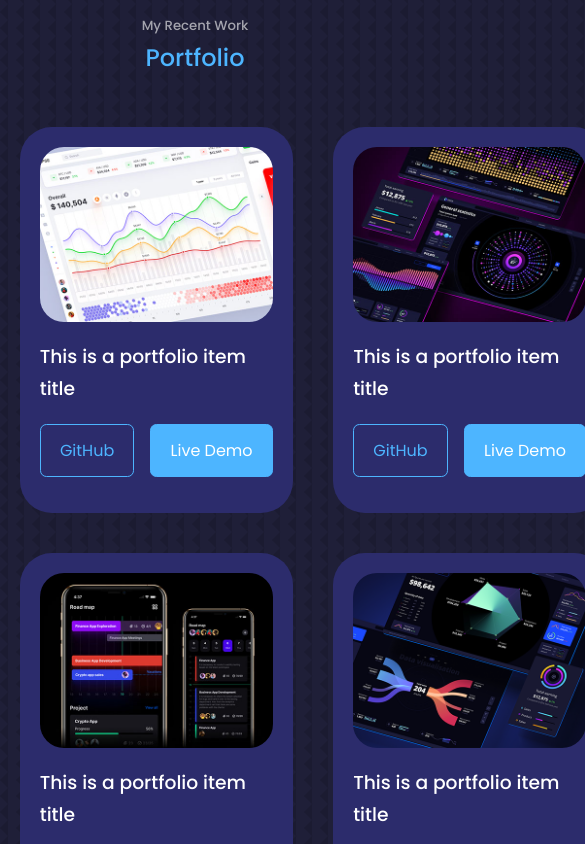
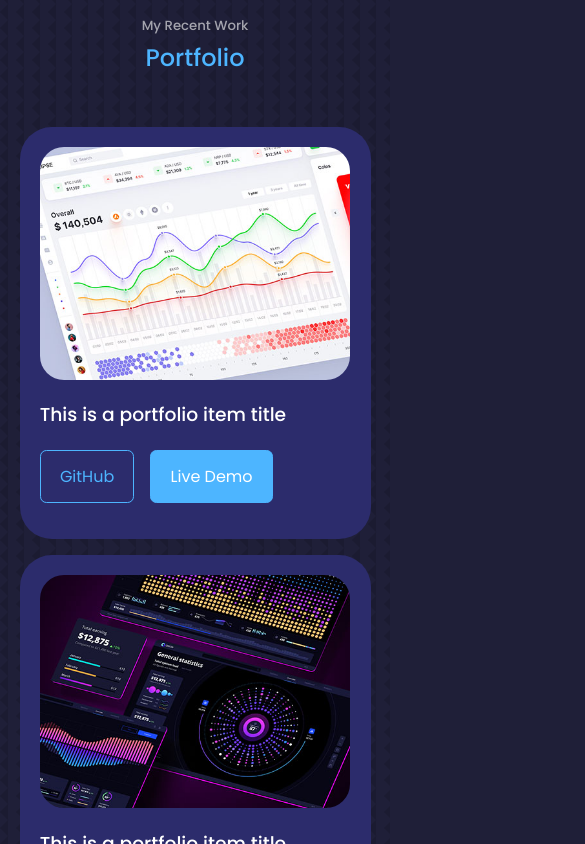
Before and after one commit to stefhone/react-portfolio-testing-1, a React (Create React App) app: page / in a window 390 px wide. Shown: the part 5340-6184 px from the top of the page, 585 px wide, since content can reach past the window. Built offline with nearby package versions, Linux system fonts and the light colour scheme.

Commit message:
Portfolio Component part 3 - Media Queries

```diff
--- a/src/components/portfolio/portfolio.css
+++ b/src/components/portfolio/portfolio.css
@@ -31,3 +31,20 @@
     gap: 1rem;
     margin-bottom: 1rem;
 }
+
+
+/* MEDIA QUERIES (MEDIUM TABLET DEVICES) */
+@media screen and (max-width: 1024px) {
+    .portfolio__container {
+        grid-template-columns: 1fr 1fr;
+        gap: 1.2rem;
+    }
+}
+
+/* MEDIA QUERIES (SMALL MOBILE DEVICES) */
+@media screen and (max-width: 600px) {
+    .portfolio__container {
+        grid-template-columns: 1fr;
+        gap: 1rem;
+    }
+}
```
